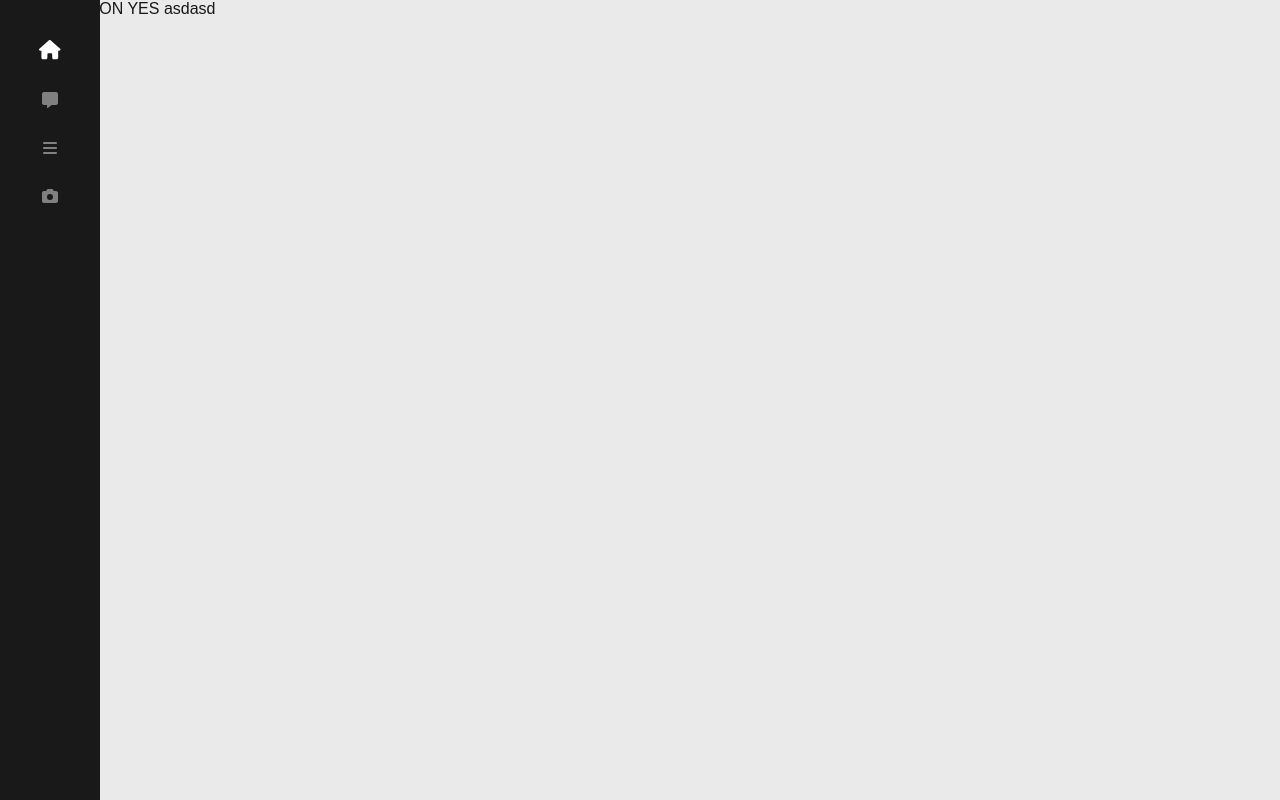
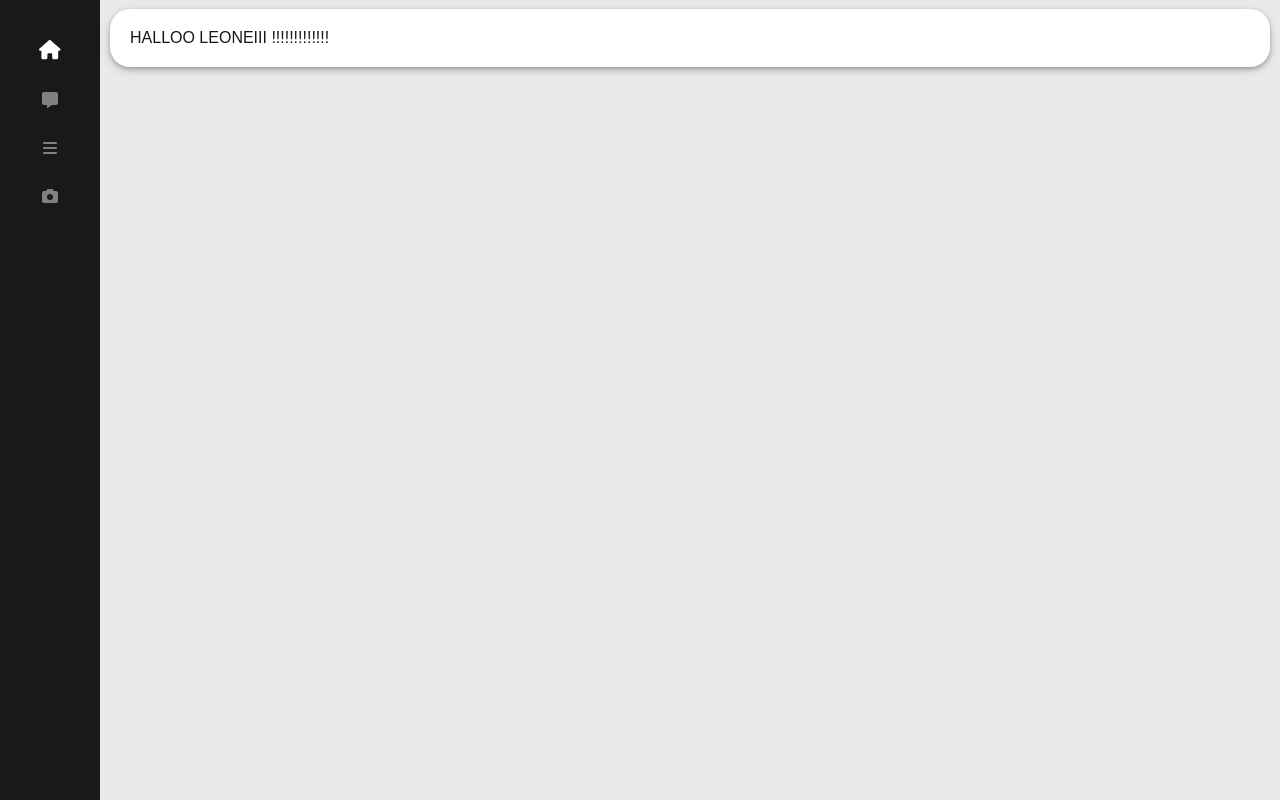
Before and after one commit to AlinMican1/LDR, a Next.js app: page /upload/1 in a window 1280 px wide. Built offline with nearby package versions, Linux system fonts and the light colour scheme; no server answers.

Commit message:
Works on uploadImage.

```diff
--- a/src/app/upload/[id]/page.tsx
+++ b/src/app/upload/[id]/page.tsx
@@ -1,5 +1,5 @@
 import React from "react";
 
 export default function UploadID() {
-  return <div>SOME PAGE ON YES asdasd</div>;
+  return <div className="ContentContainer">HALLOO LEONEIII !!!!!!!!!!!!!</div>;
 }
```
